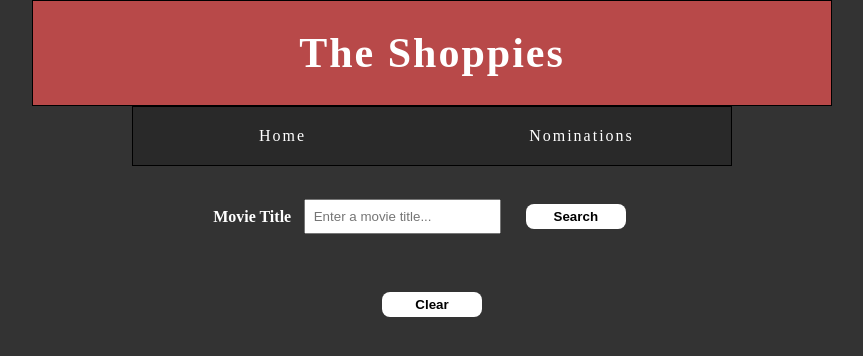
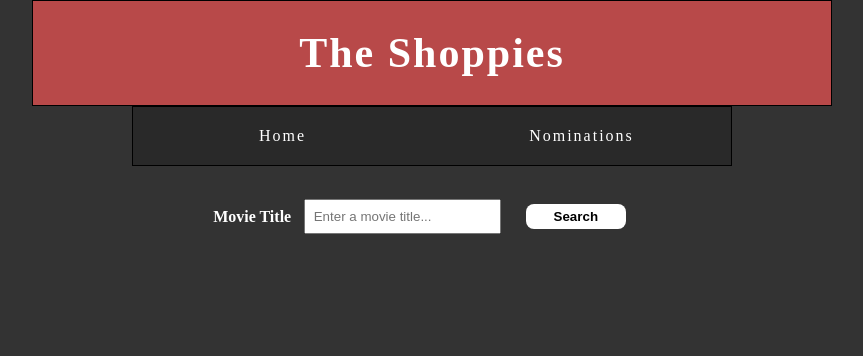
Before and after one commit to davidaceves/shoppies, a React (Create React App) app in the folder movie-app/: page / in a window 1280 px wide. Shown: the top 356 px of the page, without its empty margins (208-1071 px from the left). Built offline with nearby package versions, Linux system fonts and the light colour scheme.

Commit message:
fixed issue with returning multiple results

```diff
--- a/movie-app/src/App.css
+++ b/movie-app/src/App.css
@@ -52,6 +52,7 @@ body {
 
 .results {
   display: flex;
+  flex-direction: column;
   color: white;
   width: 75%;
 }
--- a/movie-app/src/components/Results.js
+++ b/movie-app/src/components/Results.js
@@ -1,3 +1,106 @@
+// import React, { useState, useEffect } from "react";
+// import "../App.css";
+
+// import styled from "styled-components";
+
+// const Container = styled.div`
+//   margin: 0 auto;
+//   display: flex;
+//   flex-direction: column;
+//   align-items: center;
+//   justify-content: center;
+//   width: 100%;
+// `;
+
+// const Poster = styled.img`
+//   width: 50%;
+//   border: 1px solid black;
+// `;
+
+// const Movie = styled.div`
+//   display: flex;
+//   flex-direction: column;
+//   align-items: center;
+//   align-content: flex-start;
+//   width: 20%;
+//   border: 1px solid black;
+//   background-color: rgb(102, 102, 104);
+//   padding: 2%;
+//   margin: 1%;
+// `;
+
+// const MovieTitle = styled.h3`
+//   color: gold;
+// `;
+
+// function Results(props) {
+//   const [movies, setMovies] = useState([]);
+//   const [nominate, setNominate] = useState([]);
+
+//   useEffect(
+//     () => {
+//       // if (movies.length >= 5) {
+//       //   movies.shift();
+//       // }
+//       // for (let i = 0; i < movies.length; i++) {
+//       //   if (movies[i].Title === props.movie.Title) {
+//       //     return alert("Already searched");
+//       //   }
+//       // }
+//       if (props.movie === undefined) {
+//         return console.log("No results");
+//       } else if (props.movie["Search"]) {
+//         for (let i = 0; i < 10; i++) {
+//           setMovies((movies[i] = props.movie["Search"][i]));
+//           // console.log("hello", movies["Search"][i]);
+//         }
+//       }
+//     },
+//     [props.movie],
+//     [movies]
+//   );
+
+//   // const nominateMovie = () => {
+//   //   if (nominate.length > 4) {
+//   //     return alert("Too many movies!");
+//   //   } else {
+//   //     setNominate(nominate.concat(props.movie));
+//   //   }
+//   // };
+
+//   const clearMovies = () => {
+//     setMovies([]);
+//   };
+
+//   return (
+//     <Container>
+//       <div className="results">
+//         {console.log(movies)}
+//         {/* {movies ? (
+//           movies.map((movie) => {
+//             return (
+//               <Movie key={movie.imdbID}>
+//                 <MovieTitle>{movie.Title}</MovieTitle>
+//                 <p>{movie.Year}</p>
+//                 <p>{movie.Plot}</p>
+//                 <Poster src={movie.Poster} alt="Poster" />
+//                 <button onClick={nominateMovie}>Nominate</button>
+//               </Movie>
+//             );
+//           })
+//         ) : (
+//           <p>"Loading"</p>
+//         )} */}
+//       </div>
+//       <button onClick={clearMovies}>Clear</button>
+//     </Container>
+//   );
+// }
+
+// export default Results;
+
+// TEST
+
 import React, { useState, useEffect } from "react";
 import "../App.css";
 
@@ -6,7 +109,7 @@ import styled from "styled-components";
 const Container = styled.div`
   margin: 0 auto;
   display: flex;
-  flex-direction: column;
+  flex-direction: row;
   align-items: center;
   justify-content: center;
   width: 100%;
@@ -19,7 +122,7 @@ const Poster = styled.img`
 
 const Movie = styled.div`
   display: flex;
-  flex-direction: column;
+  flex-direction: row;
   align-items: center;
   align-content: flex-start;
   width: 20%;
@@ -34,64 +137,32 @@ const MovieTitle = styled.h3`
 `;
 
 function Results(props) {
-  const [movies, setMovies] = useState([]);
-  const [nominate, setNominate] = useState([]);
+  const [movies, setMovies] = useState({});
 
-  useEffect(
-    () => {
-      // if (movies.length >= 5) {
-      //   movies.shift();
-      // }
-
-      // for (let i = 0; i < movies.length; i++) {
-      //   if (movies[i].Title === props.movie.Title) {
-      //     return alert("Already searched");
-      //   }
-      // }
-      console.log(props.movie);
-      // if (props.movie.length !== 0) {
-      //   for (let i = 0; i < props.movie["Search"].length; i++) {
-      //     setMovies((movies[i] = props.movie["Search"][i]));
-      //     console.log("hello", movies[i].Title, movies[i].Year);
-      //   }
-      // }
-    },
-    [props.movie],
-    [movies]
-  );
-
-  const nominateMovie = () => {
-    if (nominate.length > 4) {
-      return alert("Too many movies!");
-    } else {
-      setNominate(nominate.concat(props.movie));
+  useEffect(() => {
+    if (props.movie.Response === "True") {
+      for (let i = 0; i < props.movie["Search"].length; i++) {
+        setMovies(props.movie["Search"]);
+      }
     }
-  };
-
-  const clearMovies = () => {
-    setMovies([]);
-  };
+  }, [props.movie]);
 
   return (
     <Container>
-      {/* <div className="results">
+      <div className="results">
         {movies ? (
-          movies.map((movie) => {
+          Object.keys(movies).map((key) => {
             return (
-              <Movie key={movie.imdbID}>
-                <MovieTitle>{movie.Title}</MovieTitle>
-                <p>{movie.Year}</p>
-                <p>{movie.Plot}</p>
-                <Poster src={movie.Poster} alt="Poster" />
-                <button onClick={nominateMovie}>Nominate</button>
+              <Movie>
+                <MovieTitle>{movies[key].Title}</MovieTitle>
+                <Poster src={movies[key].Poster} />
               </Movie>
             );
           })
         ) : (
           <p>"Loading"</p>
         )}
-      </div> */}
-      <button onClick={clearMovies}>Clear</button>
+      </div>
     </Container>
   );
 }
--- a/movie-app/src/components/SearchBar.js
+++ b/movie-app/src/components/SearchBar.js
@@ -23,11 +23,11 @@ function SearchBar() {
     });
   };
 
-  useEffect(() => {
-    if (input.search !== undefined) {
-      movieSearch();
-    }
-  }, [input.search]);
+  // useEffect(() => {
+  //   if (input.search !== undefined) {
+  //     movieSearch();
+  //   }
+  // }, [input.search]);
 
   return (
     <>
```
